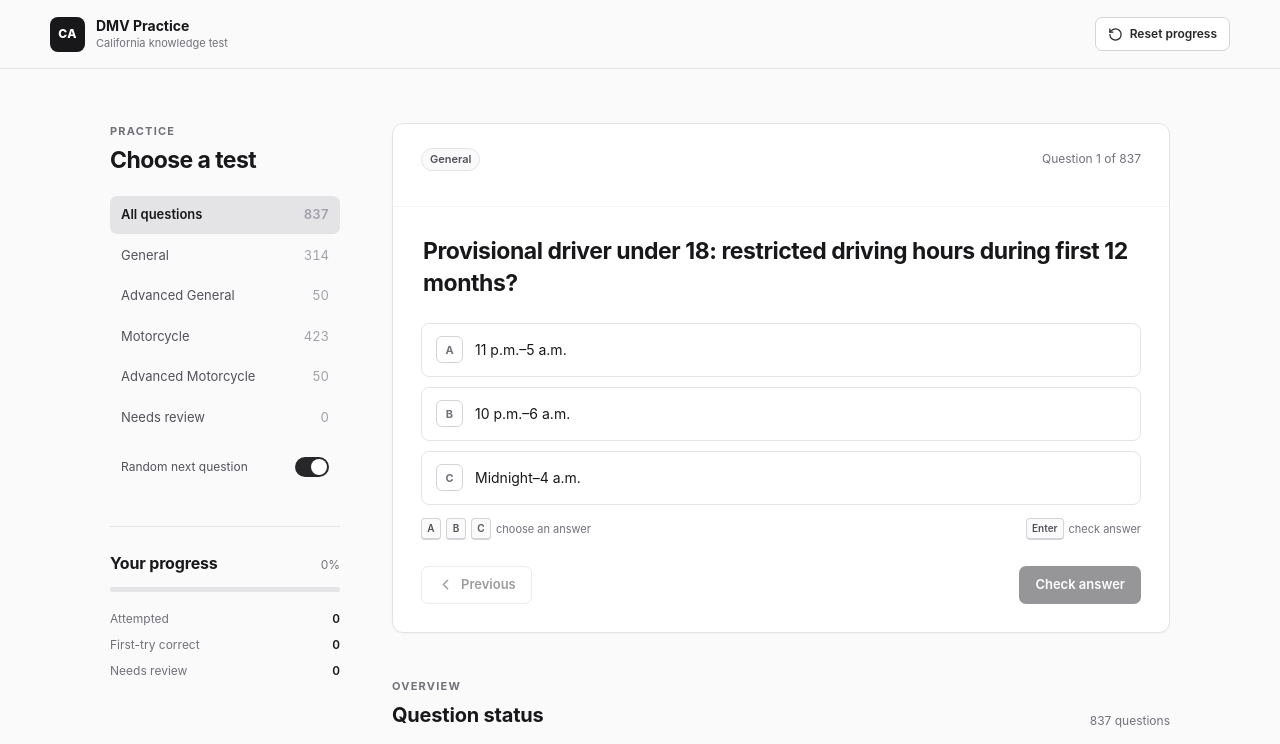
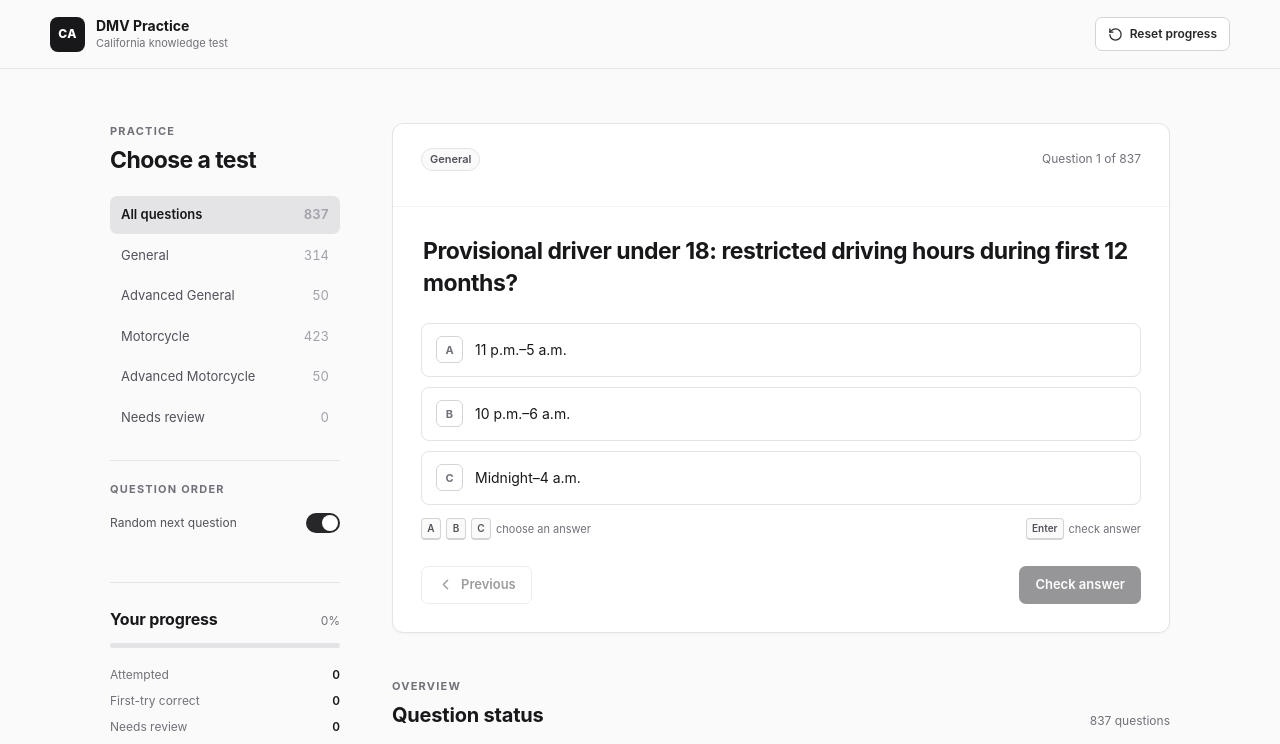
Before and after one commit to dtxe/dmvtest.simeon.dev, a React (Vite) app: page / in a window 1280 px wide. Shown: the top 744 px of the page. Built offline with nearby package versions, Linux system fonts and the light colour scheme.

Commit message:
style: separate question order control

```diff
--- a/src/App.tsx
+++ b/src/App.tsx
@@ -250,6 +250,10 @@ function App() {
                 );
               })}
             </div>
+          </section>
+
+          <section className="shuffle-section" aria-label="Question order">
+            <p className="eyebrow">Question order</p>
             <label className="shuffle-toggle">
               <span>Random next question</span>
               <input checked={shuffle} onChange={(event) => setShuffle(event.target.checked)} type="checkbox" />
--- a/src/index.css
+++ b/src/index.css
@@ -33,7 +33,8 @@ h2 { font-size: 16px; letter-spacing: -.01em; }
 .mode-button span:last-child { color: #a1a1aa; font-variant-numeric: tabular-nums; }
 .mode-button:hover { background: #f4f4f5; color: #18181b; }
 .mode-button[aria-pressed="true"] { background: #e4e4e7; color: #18181b; font-weight: 600; }
-.shuffle-toggle { display: flex; align-items: center; justify-content: space-between; gap: 9px; width: 100%; margin-top: 12px; padding: 9px 11px; color: #52525b; cursor: pointer; font-size: 12px; }
+.shuffle-section { margin-top: 24px; padding-top: 20px; border-top: 1px solid #e4e4e7; }
+.shuffle-toggle { display: flex; align-items: center; justify-content: space-between; gap: 9px; width: 100%; padding: 9px 0; color: #52525b; cursor: pointer; font-size: 12px; }
 .shuffle-toggle input { position: absolute; opacity: 0; }
 .toggle-track { flex: none; width: 34px; height: 20px; padding: 2px; border-radius: 999px; background: #a1a1aa; transition: background .15s; }
 .toggle-track::before { display: block; width: 16px; height: 16px; border-radius: 50%; background: #fff; content: ""; transition: transform .15s; }
```
